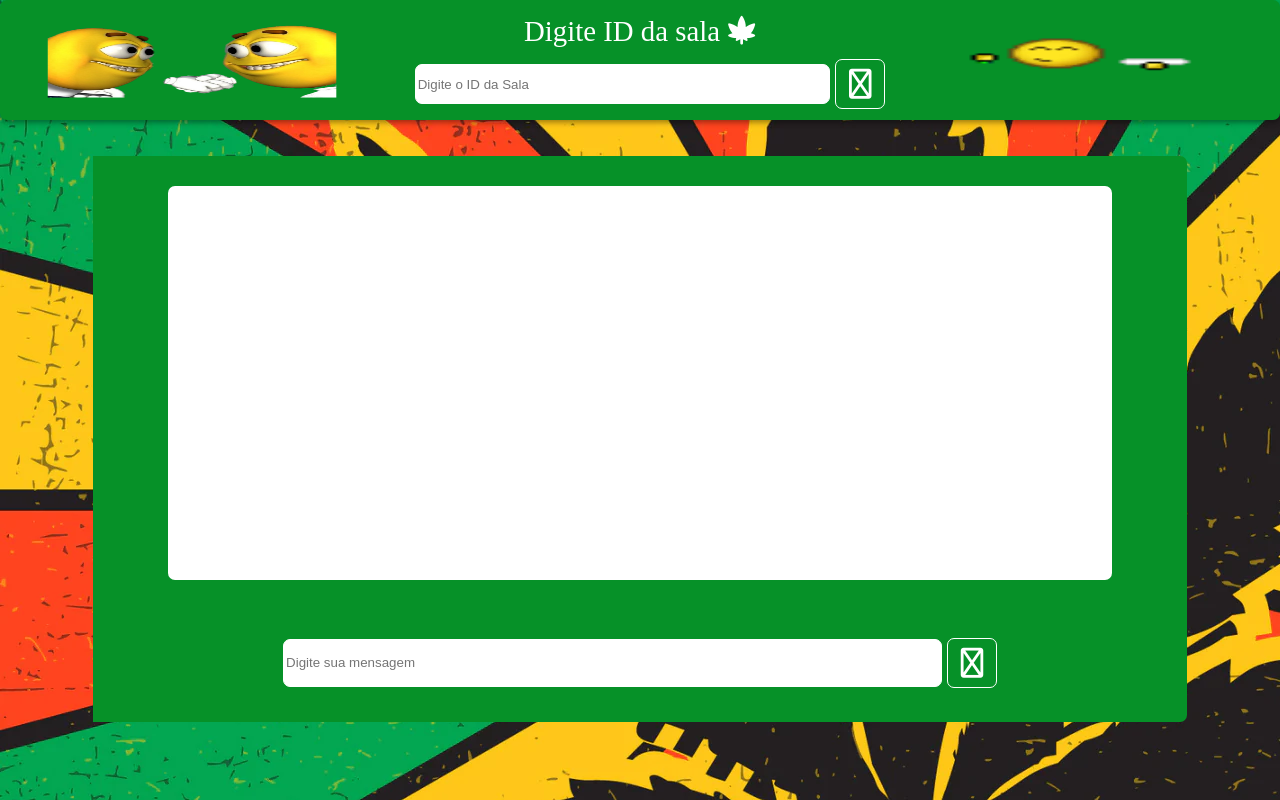
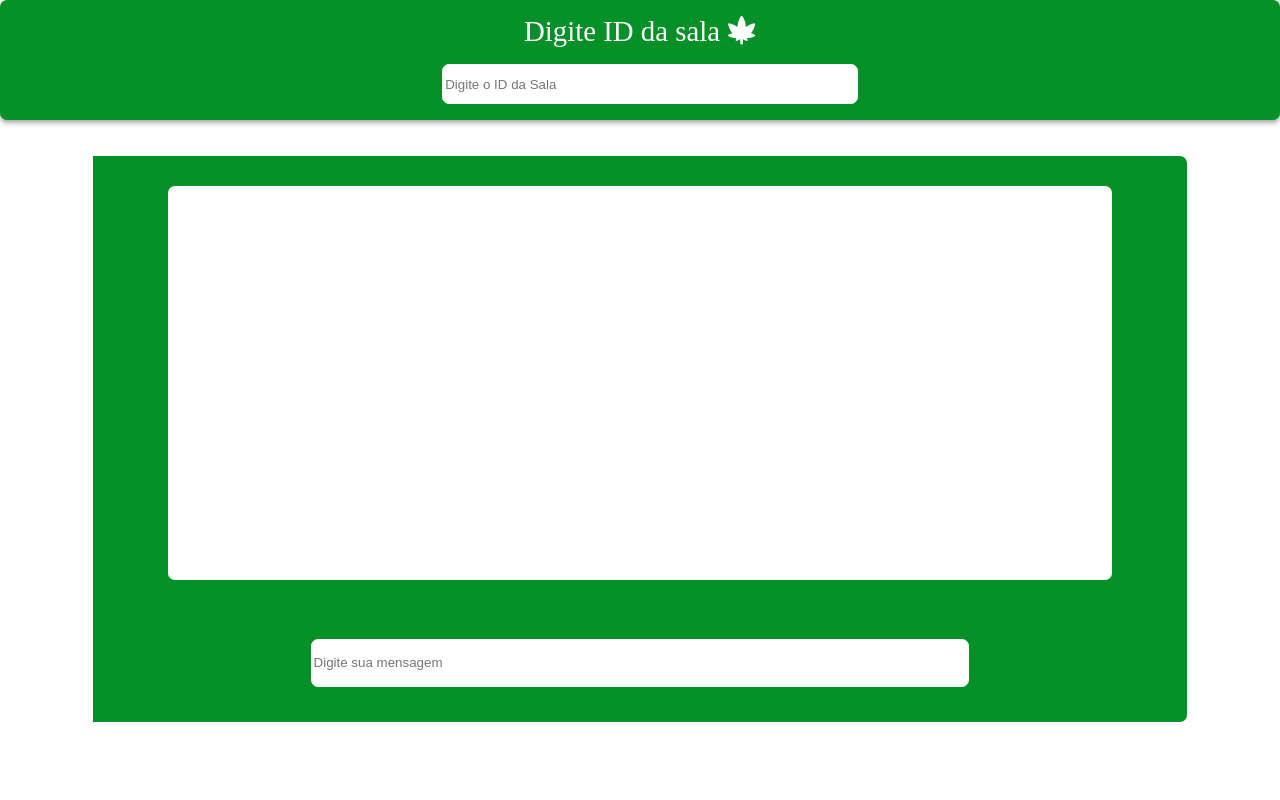
Before and after one commit to AlexandrosRodrigue/teste, a plain HTML site: page public/index.html in a window 1280 px wide. Drawn offline with nearby package versions, Linux system fonts and the light colour scheme; no server answers.

Commit message:
limpando

```diff
--- a/public/index.html
+++ b/public/index.html
@@ -11,7 +11,7 @@
   <div class="container">
     <div class="header">
       <div class="logo">
-        <img class="imgLogo" src="./2227a4ae-761a-49e1-93e5-1afa6213b3d8.webp" alt="04:20">
+        <!-- <img class="imgLogo" src="./2227a4ae-761a-49e1-93e5-1afa6213b3d8.webp" alt="04:20"> -->
       </div>
       <div class="right">
         <div class="cima-meio">
@@ -19,11 +19,11 @@
         </div>
         <div class="meio-meio">
           <input class="inputIDsala" id="room-input" type="text" placeholder="Digite o ID da Sala">
-          <button class="btnConfirmar" onclick="joinRoom()"><i class="fa-regular fa-bong tamanhoI"></i></button>
+          <!-- <button class="btnConfirmar" onclick="joinRoom()"><i class="fa-regular fa-bong tamanhoI"></i></button>       -->
         </div>
       </div>
       <div class="logo">
-        <img class="imgLogo" src="./66dce24e-84b3-48da-8a85-779d20049b12.webp" alt="Fininho">
+        <!-- <img class="imgLogo" src="./66dce24e-84b3-48da-8a85-779d20049b12.webp" alt="Fininho"> -->
       </div>
     </div>
     <br><br>
@@ -33,7 +33,7 @@
       </div>
       <div class="footerChat">
         <input id="message-input" type="text" placeholder="Digite sua mensagem" class="inputEscreverMensagem">
-        <button class="btnConfirmar" onclick="sendMessage()"><i class="fa-regular fa-bong tamanhoI"></i></button>
+        <!-- <button class="btnConfirmar" onclick="sendMessage()"><i class="fa-regular fa-bong tamanhoI"></i></button> -->
       </div>
     </div>
   </div>
--- a/public/style.css
+++ b/public/style.css
@@ -1,7 +1,7 @@
 body {
     height: 100%;
     width: 100%;
-    background-image: url("./what-is-420-friendly-landscape.webp");
+    /* background-image: url("./what-is-420-friendly-landscape.webp"); */
     margin: 0;
     padding: 0;
 }
@@ -9,7 +9,7 @@ body {
 html {
     height: 100%;
     width: 100%;
-    background-image: url("./what-is-420-friendly-landscape.webp");
+    /* background-image: url("./what-is-420-friendly-landscape.webp"); */
     margin: 0;
     padding: 0;
 }
```
